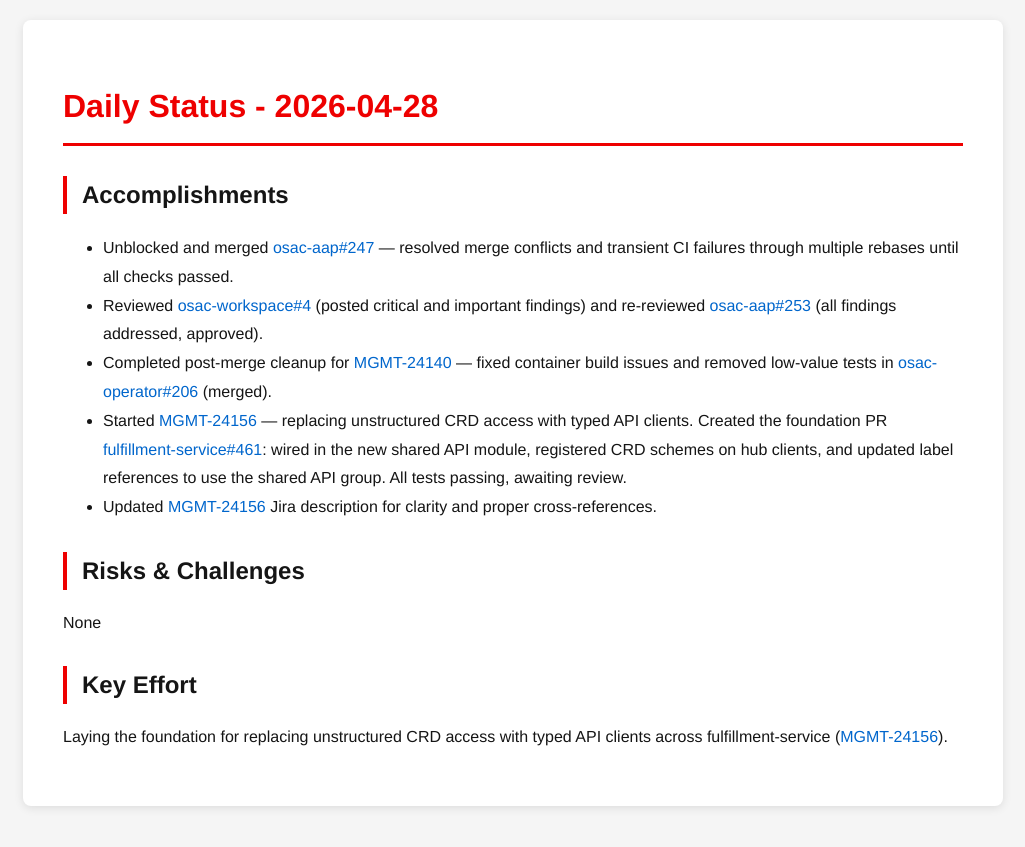
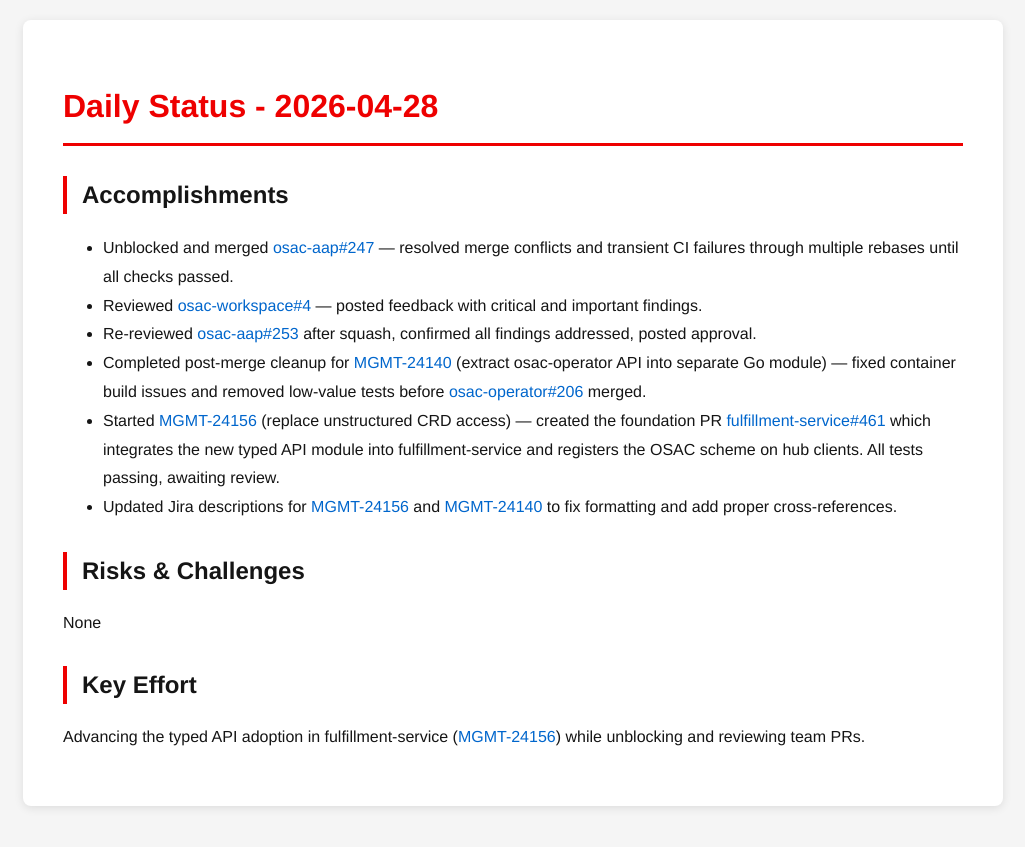
Before and after one commit to tzvatot/daily-status, a Jekyll site: the page built from 2026-04-28.md, in a window 1280 px wide. Shown: the top 847 px of the page, without its empty margins (127-1152 px from the left). Built offline with Jekyll 4.4.1, drawn with Linux system fonts in a browser that asks for light colours.

Commit message:
Daily status update - 2026-04-28

```diff
--- a/2026-04-28.md
+++ b/2026-04-28.md
@@ -8,13 +8,14 @@
 
 ## Accomplishments
 - Unblocked and merged [osac-aap#247](https://github.com/osac-project/osac-aap/pull/247) — resolved merge conflicts and transient CI failures through multiple rebases until all checks passed.
-- Reviewed [osac-workspace#4](https://github.com/osac-project/osac-workspace/pull/4) (posted critical and important findings) and re-reviewed [osac-aap#253](https://github.com/osac-project/osac-aap/pull/253) (all findings addressed, approved).
-- Completed post-merge cleanup for [MGMT-24140](https://redhat.atlassian.net/browse/MGMT-24140) — fixed container build issues and removed low-value tests in [osac-operator#206](https://github.com/osac-project/osac-operator/pull/206) (merged).
-- Started [MGMT-24156](https://redhat.atlassian.net/browse/MGMT-24156) — replacing unstructured CRD access with typed API clients. Created the foundation PR [fulfillment-service#461](https://github.com/osac-project/fulfillment-service/pull/461): wired in the new shared API module, registered CRD schemes on hub clients, and updated label references to use the shared API group. All tests passing, awaiting review.
-- Updated [MGMT-24156](https://redhat.atlassian.net/browse/MGMT-24156) Jira description for clarity and proper cross-references.
+- Reviewed [osac-workspace#4](https://github.com/osac-project/osac-workspace/pull/4) — posted feedback with critical and important findings.
+- Re-reviewed [osac-aap#253](https://github.com/osac-project/osac-aap/pull/253) after squash, confirmed all findings addressed, posted approval.
+- Completed post-merge cleanup for [MGMT-24140](https://issues.redhat.com/browse/MGMT-24140) (extract osac-operator API into separate Go module) — fixed container build issues and removed low-value tests before [osac-operator#206](https://github.com/osac-project/osac-operator/pull/206) merged.
+- Started [MGMT-24156](https://issues.redhat.com/browse/MGMT-24156) (replace unstructured CRD access) — created the foundation PR [fulfillment-service#461](https://github.com/osac-project/fulfillment-service/pull/461) which integrates the new typed API module into fulfillment-service and registers the OSAC scheme on hub clients. All tests passing, awaiting review.
+- Updated Jira descriptions for [MGMT-24156](https://issues.redhat.com/browse/MGMT-24156) and [MGMT-24140](https://issues.redhat.com/browse/MGMT-24140) to fix formatting and add proper cross-references.
 
 ## Risks & Challenges
 None
 
 ## Key Effort
-Laying the foundation for replacing unstructured CRD access with typed API clients across fulfillment-service ([MGMT-24156](https://redhat.atlassian.net/browse/MGMT-24156)).
+Advancing the typed API adoption in fulfillment-service ([MGMT-24156](https://issues.redhat.com/browse/MGMT-24156)) while unblocking and reviewing team PRs.
```
